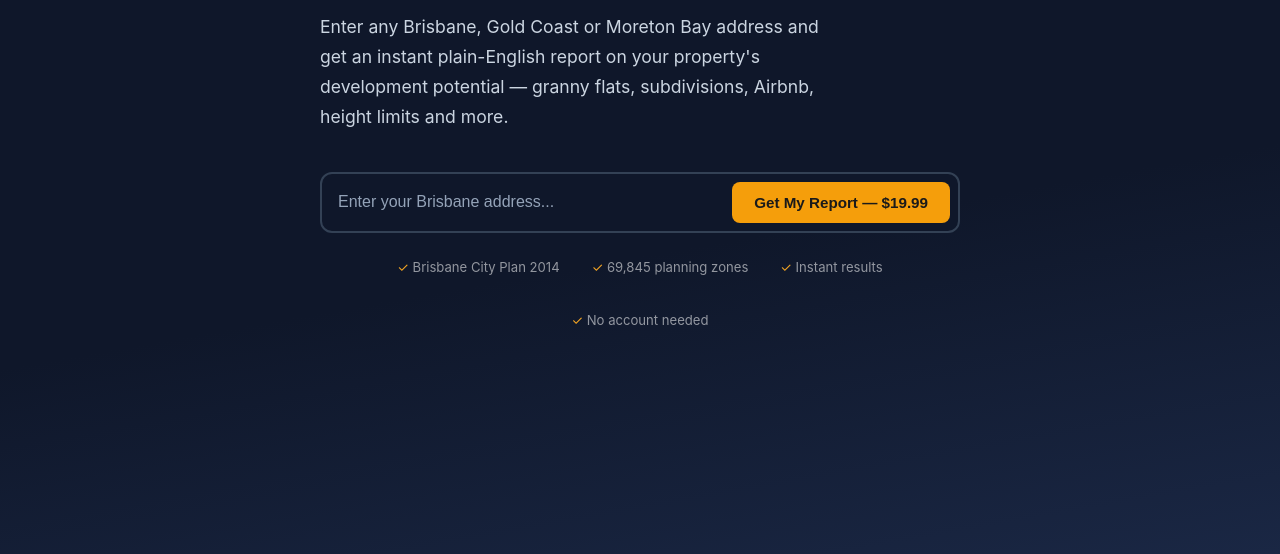
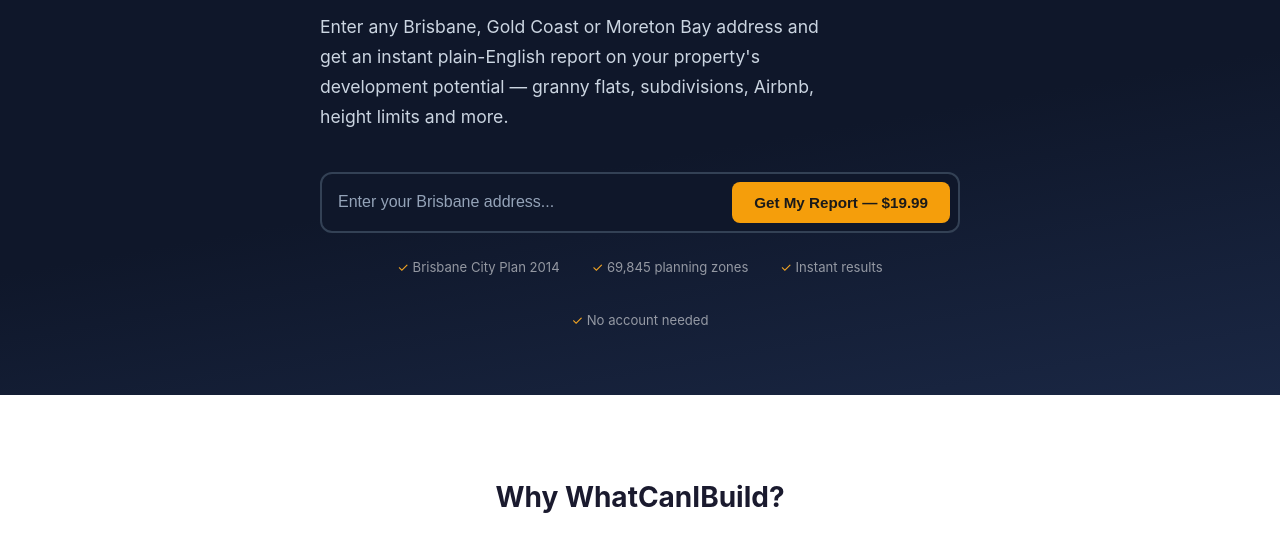
Before and after one commit to stevenpicton1979/whatcanibuild, a website: page index.html in a window 1280 px wide. Shown: the part 246-800 px from the top of the page. Drawn offline with Linux system fonts and the light colour scheme.

Commit message:
Fix hero min-height — remove 100vh, use auto so page flows naturally

```diff
--- a/css/style.css
+++ b/css/style.css
@@ -113,10 +113,10 @@
    ============================================================ */
 
 .hero {
-  min-height: 100vh;
+  min-height: auto;
   display: flex;
   align-items: flex-start;
-  padding: 60px 0 80px;
+  padding: 60px 0 4rem;
   background: linear-gradient(170deg, #0f172a 60%, #1a2744 100%);
 }
 
```
